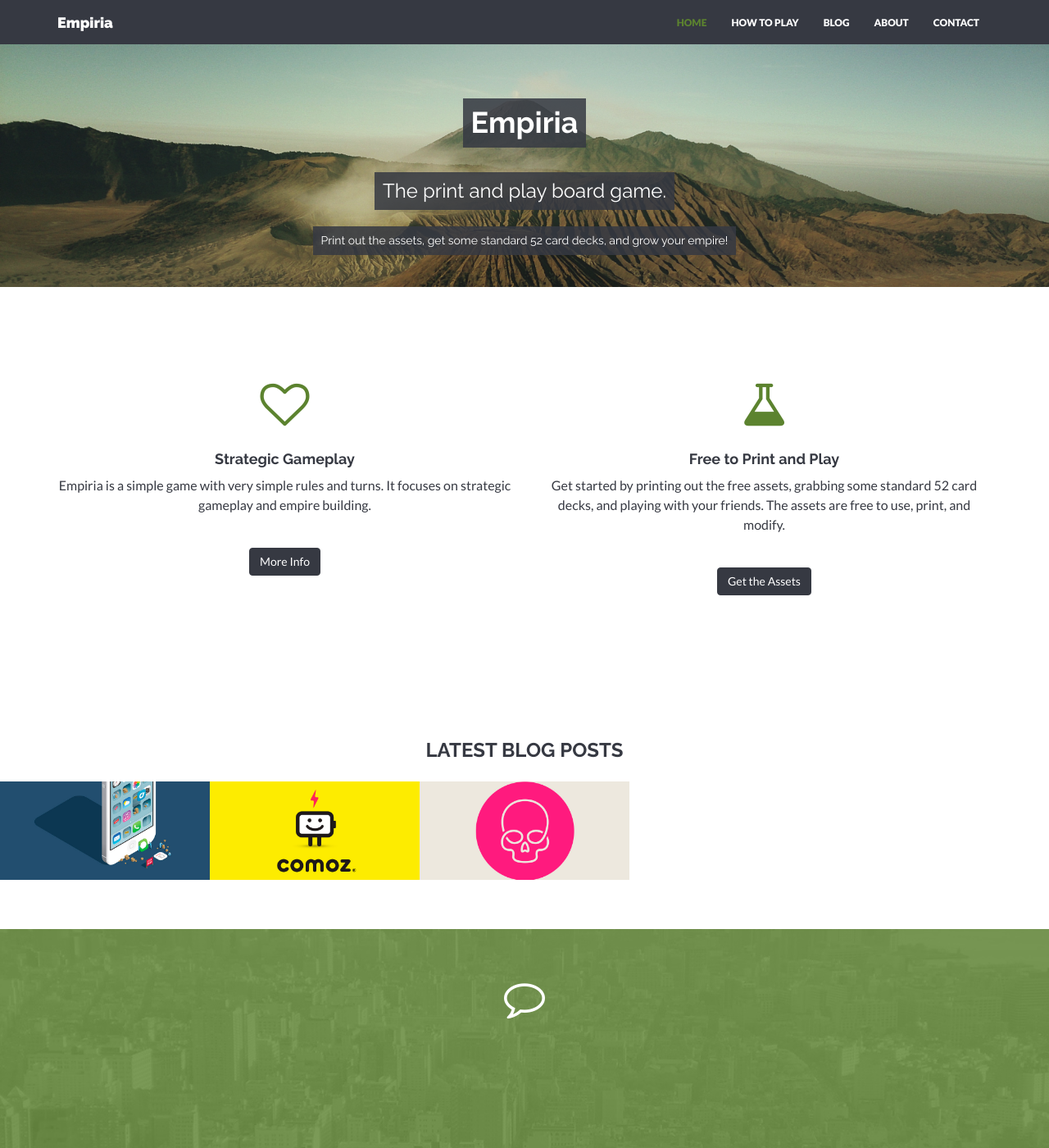
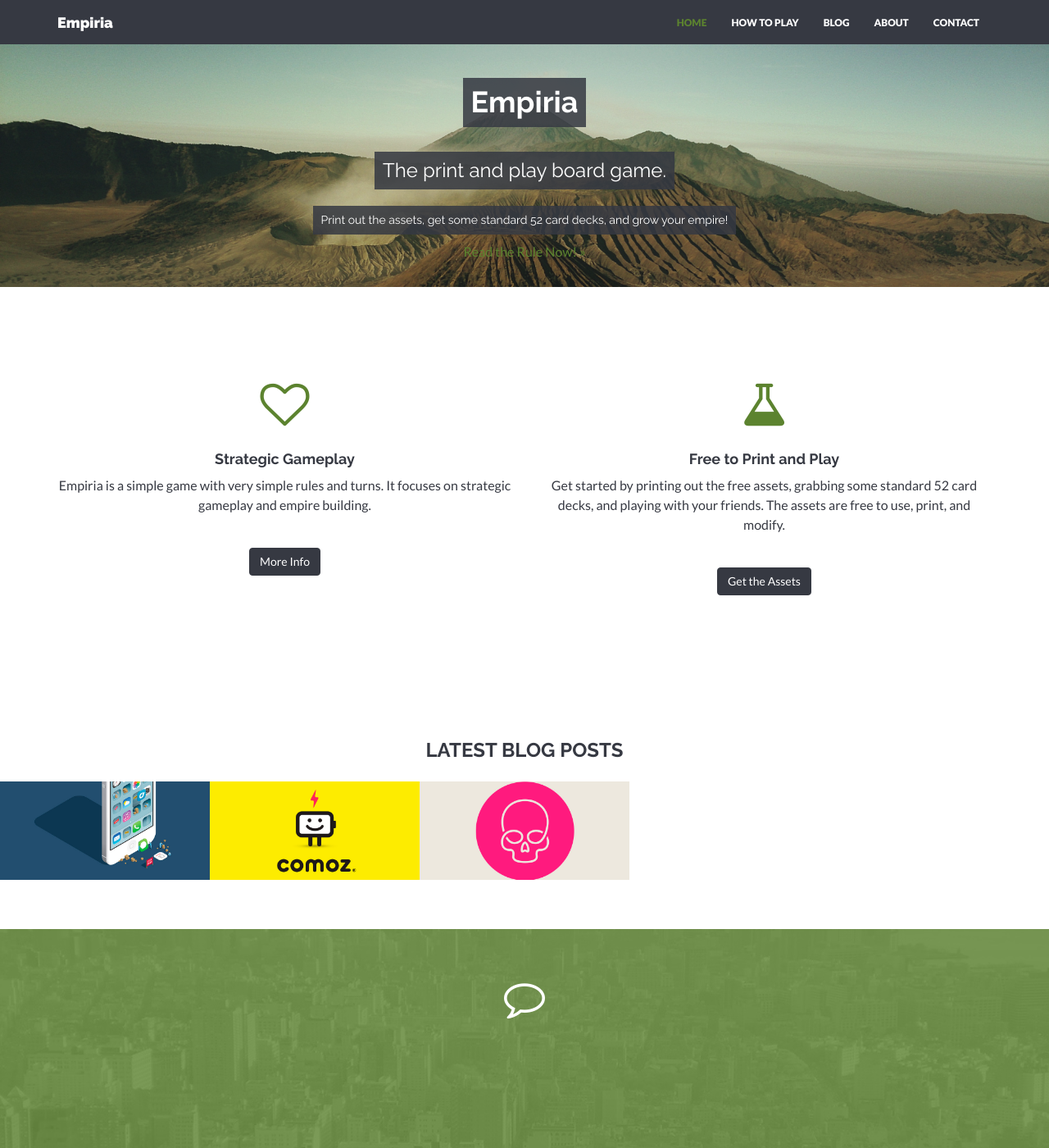
Before and after one commit to ChibiCritters/empiria-card-game, a Jekyll site: the page built from index.html, in a window 1280 px wide and 1400 px high. Shown: the whole window at 82% size. Built offline with Jekyll 4.4.1, drawn with Linux system fonts in a browser that asks for light colours; nearby versions of some CDN libraries.

Commit message:
header wrap image, call to action button

```diff
--- a/_includes/css/style.css
+++ b/_includes/css/style.css
@@ -213,8 +213,9 @@
 #headerwrap {
 	background-color:rgba({{ site.colors.primary_rgb }},.1);
 	min-height: 350px;
-	padding-top: 100px;
+	padding-top: 75px;
 	padding-bottom: 0px;
+	position: relative;
 	text-align: center;
 }
 
@@ -239,6 +240,7 @@
 	top: 0;
 	left: 0;
 	right: 0;
+	bottom: 0;
 	min-height: 350px;
 	overflow: hidden;
 	z-index: -1;
--- a/_includes/header.html
+++ b/_includes/header.html
@@ -7,7 +7,9 @@
       <div class="col-lg-8 col-lg-offset-2">
         <h1>Empiria</h1><br/>
         <h3>The print and play board game.</h3><br/>
-        <h5>Print out the assets, get some standard 52 card decks, and grow your empire!</h5>
+        <h5>Print out the assets, get some standard 52 card decks, and grow your empire!</h5><br/>
+
+        <a href="btn btn-lg btn-primary" href="{{ "/how-to-play" | prepend: site.baseurl }}">Read the Rule Now! &raquo;</a>
       </div>
     </div><!-- /row -->
   </div> <!-- /container -->
```
